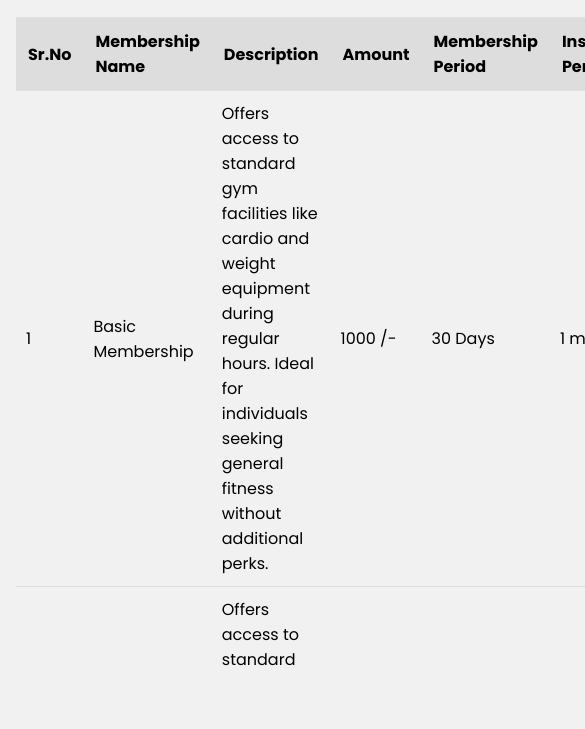
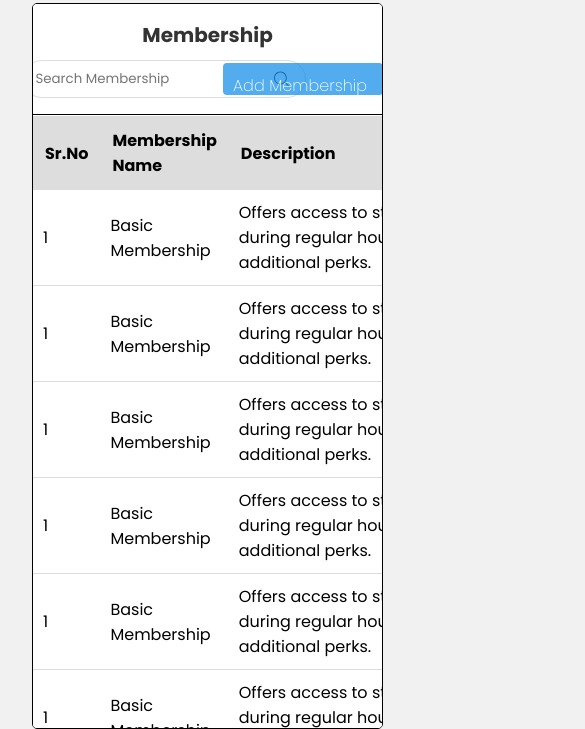
Before and after one commit to Prathmesh483/Fitness_center, a plain HTML site: page pages/memberships.html in a window 390 px wide. Shown: the part 159-888 px from the top of the page, 585 px wide, since content can reach past the window. Before the commit the page ends 844 px from the top, so only its background shows below. Drawn offline with Linux system fonts and the light colour scheme; a web font is replaced by a local one.

Commit message:
Added responsiveness & made some changes

```diff
--- a/components/header.html
+++ b/components/header.html
@@ -9,7 +9,7 @@
 <body>
 
     <div class="container">
-        <h2>Welcome Admin!</h2>
+        <h2 id="admin">Welcome Admin!</h2>
         <div class="right">
             <img src="/assets/svg/notification.svg" alt="">
             <img src="/assets/svg/setting.svg" alt="">
--- a/css/All_classes.css
+++ b/css/All_classes.css
@@ -149,3 +149,63 @@ table tbody .delete {
 .centre{
     text-align: center;
 }
+
+@media screen and (max-width: 480px){
+    .dashboard {
+            margin-top: -10px;
+            width: 100vw;
+            height: auto;
+            margin-bottom: 1rem;
+            margin-left: -10px;
+        }
+
+        /* .container {
+            width: 100vw;
+        } */
+
+        .main {
+            width: 100%;
+        }
+
+        header {
+            flex-direction: column;
+            gap: 10px;
+        }
+
+        .search-add {
+            justify-content: unset;
+        }
+
+        .search-add span {
+            width: 3rem;
+            display: flex;
+            margin-left: 50px;
+        }
+
+        .search-add button {
+            width: 10rem;
+            height: 2rem;
+            font-size: medium;
+            font-weight: 200;
+            /* padding-right: 2rem; */
+            padding: 10px 10px 15px 5px;
+            margin-left: 120px;
+        }
+
+        .plus {
+            display: none;
+        }
+
+        .content {
+            width: 90vw;
+            overflow: auto;
+            margin-top: 0.5rem;
+        }
+
+        .search-icon {
+            margin-left: -2rem;
+        }
+        .description{
+            min-width: 20rem;
+        }
+}
--- a/css/dashboard.css
+++ b/css/dashboard.css
@@ -186,6 +186,10 @@ tbody tr:hover {
 }
 
 @media screen and (max-width: 480px){
+    .main{
+        height: auto;
+        width: 70VW;
+    }
     .images{
         width: 100vw;
         height: 20vh;
@@ -215,17 +219,24 @@ tbody tr:hover {
         word-spacing: 0px;
     }
     .info{
-        width: 100%;
+        /* background-color: lightblue; */
+        padding-left: 0rem;
+        margin: ;
+        height: 100vh;
+        width: 100vw;
         flex-direction: column;
+        margin-top: 0px;
 
     }
     .table-container{
-        width: 90vw;
+        width: 85vw;
         overflow-x: auto;
+        padding: 1rem;
     }
     .table{
         width: 100%;
-
+        padding: 0;
+        margin: 0;
     }
     .chart{
         width: 90vw;
--- a/css/header.css
+++ b/css/header.css
@@ -27,13 +27,19 @@
 }
 
 @media screen and (max-width: 480px){
+
     .container{
         width: 100vw;
-        /* flex-direction: column; */
+        display: flex;
+        flex-direction: column;
     }
     .right{
-        gap: 10px;
-        margin-right: 7%;
+        justify-content: space-around;
+        gap: 20px;
+        margin-left: -7%;
+    }
+    #admin{
+        margin-left: -11rem;
     }
     #sidebar{
         display: none;
--- a/css/memberships.css
+++ b/css/memberships.css
@@ -9,9 +9,13 @@
 }
 
 .content {
-    padding: 1rem;
+    /* padding: 1rem; */
+    margin-left: 2rem;
     height: 86vh;
     overflow: auto;
+    background-color: white;
+    border: 0.5px solid black;
+    border-radius: 5px;
 }
 
 header {
@@ -20,6 +24,8 @@ header {
     align-items: center;
     margin-bottom: 20px;
     position: sticky;
+    padding:  1rem;
+    border-bottom: 0.5px solid black;
 }
 
 header h1 {
@@ -65,7 +71,8 @@ button a img {
 table {
     width: 100%;
     border-collapse: collapse;
-
+    margin-top: -1.2rem;
+    padding: 2rem;
 }
 
 table thead {
@@ -135,3 +142,73 @@ table tbody .delete {
     top: 10px;
     vertical-align: middle;
 }
+
+@media screen and (max-width: 480px){
+      .dashboard {
+            margin-top: 1rem;
+            width: 85vw;
+            height: auto;
+            margin-bottom: 1rem;
+        }
+
+        .container {
+            width: 100vw;
+        }
+
+        .main {
+            width: 100%;
+        }
+
+        .dashboard {
+            width: 100vw;
+        }
+
+        header {
+            flex-direction: column;
+            gap: 10px;
+        }
+
+        .search-add {
+            justify-content: unset;
+        }
+
+        .search-add span {
+            width: 3rem;
+            display: flex;
+            margin-left: -10px;
+        }
+
+        .search-add button {
+            width: 10rem;
+            height: 2rem;
+            font-size: medium;
+            font-weight: 200;
+            /* padding-right: 2rem; */
+            padding: 10px 10px 15px 5px;
+            margin-left: 120px;
+        }
+
+        .plus {
+            display: none;
+        }
+
+        .content {
+            width: 90vw;
+            overflow-y: auto;
+            margin-top: 1.2rem;
+        }
+
+        .search-icon {
+            margin-left: -2rem;
+        }
+        table{
+            width: 100%;
+            text-align: center;
+        }
+        .table tbody td{
+            height: 2rem;
+        }
+        .description{
+            min-width: 40rem;
+        }
+}
--- a/css/sidebar.css
+++ b/css/sidebar.css
@@ -137,3 +137,8 @@ body{
     color: #FF9750;
     /* Change text color */
 }
+
+@media screen and (max-width: 480px){
+
+
+}
--- a/css/trainers.css
+++ b/css/trainers.css
@@ -8,9 +8,13 @@
     max-height: 100vh;
 }
 .content{
-    padding: 1rem;
+    /* padding: 1rem; */
     height: 86vh;
-    overflow: auto;
+    /* overflow: auto; */
+    border: 0.5px solid #6E6E6E;
+    border-radius: 5px;
+    margin-left: 1rem;
+    background-color: white;
 }
 
 header {
@@ -19,6 +23,8 @@ header {
     align-items: center;
     margin-bottom: 20px;
     position: sticky;
+    border-bottom: 0.5px solid #6E6E6E;
+    padding: 1rem;
 }
 
 header h1 {
@@ -60,11 +66,17 @@ button a img{
     vertical-align: middle;
     padding-left: 0.5rem;
 }
-
+.table{
+    height: 100px;
+    overflow: auto;
+    background-color: #0056b3;
+}
 table {
     width: 100%;
     border-collapse: collapse;
-
+    margin-top: -1.2rem;
+    padding: 0px 40px;
+    overflow: auto;
 }
 
 table thead {
@@ -75,11 +87,6 @@ table thead {
 table thead th {
     padding: 12px;
     text-align: left;
-}
-
- .table{
-    height: 50vh;
-    overflow: auto;
 }
 
 table tbody tr {
@@ -134,3 +141,47 @@ table tbody .delete {
     top: 10px;
     vertical-align: middle;
 }
+
+@media screen and (max-width: 480px) {
+    .container{
+        width: 100vw ;
+    }
+    .main{
+        width: 100%;
+    }
+    .dashboard{
+        width: 100vw;
+    }
+    header{
+        flex-direction: column;
+        gap: 10px;
+    }
+    .search-add{
+        justify-content: unset;
+    }
+    .search-add span{
+        width: 3rem;
+        display: flex;
+        margin-left: 20px;
+    }
+    .search-add button{
+        width: 10rem;
+        height: 2rem;
+        font-size: medium;
+        font-weight: 200;
+        /* padding-right: 2rem; */
+        padding: 10px 10px 15px 5px;
+        margin-left: 100px;
+    }
+    .plus{
+        display: none;
+    }
+    .content{
+        width: 90vw;
+        overflow: auto;
+        margin-top: 1.2rem;
+    }
+    .search-icon{
+        margin-left: -2rem;
+    }
+}
--- a/css/view_details.css
+++ b/css/view_details.css
@@ -13,7 +13,7 @@
 .dashboard {
     width: 76.5vw;
     height: 80vh;
-    background-color: #FBFBFB;
+    background-color: white;
     margin: 2rem;
     margin-top: 1%;
     border: 2px solid #6E6E6E;
@@ -41,9 +41,9 @@
 
 input{
     width: 90%;
-        height: 1rem;
-        padding: 10px;
-        border: 1px solid #A3A3A3;
+    height: 1rem;
+    padding: 10px;
+    border: 1px solid #A3A3A3;
 }
 
 .profile{
@@ -84,3 +84,26 @@ input{
     gap: 3rem;
     padding: 2rem;
 }
+
+/* Responsive Design */
+@media screen and (max-width: 480px) {
+    .dashboard{
+        margin-top: 1rem;
+        width: 85vw;
+        height: auto;
+        margin-bottom: 1rem;
+    }
+    .profile{
+        flex-direction: column;
+    }
+    .photo, .info{
+        width: 75vw;
+        margin-left: -2rem;
+    }
+    .heading{
+        width: 50vw;
+    }
+    .title{
+        gap: 1rem;
+    }
+}
--- a/pages/memberships.html
+++ b/pages/memberships.html
@@ -19,7 +19,7 @@
                             <span>
                                 <input type="text" placeholder="Search Membership"><img src="/assets/svg/search.svg" alt="" class="search-icon">
                             </span>
-                            <button><a href="/pages/Add_membership.html">Add Membership <img src="/assets/svg/plus_white.svg" alt=""></a></button>
+                            <button><a href="/pages/Add_membership.html">Add Membership <img src="/assets/svg/plus_white.svg" alt="" class="plus"></a></button>
                         </div>
                     </header>
                     <table>
@@ -27,11 +27,11 @@
                             <tr>
                                 <th>Sr.No</th>
                                 <th>Membership Name</th>
-                                <th style="width: 20rem;">Description</th>
+                                <th style="width: 30rem;" class="description">Description</th>
                                 <th>Amount</th>
-                                <th>Membership Period</th>
-                                <th>Installment Period</th>
-                                <th>Action</th>
+                                <th style="width: 1rem;">Membership Period</th>
+                                <th style="width: 1rem;">Installment Period</th>
+                                <th style="width: 1rem;">Action</th>
                             </tr>
                         </thead>
                         <tbody>
@@ -39,7 +39,7 @@
                             <tr>
                                 <td>1</td>
                                 <td>Basic Membership</td>
-                                <td>Offers access to standard gym facilities like cardio and weight equipment during regular hours. Ideal for individuals seeking general fitness without additional perks.</td>
+                                <td class="description">Offers access to standard gym facilities like cardio and weight equipment during regular hours. Ideal for individuals seeking general fitness without additional perks.</td>
                                 <td>1000 /-</td>
                                 <td>30 Days</td>
                                 <td>1 month</a></td>
```
Also changed, not shown: pages/All_classes.html (+1 -1 lines), pages/View_details.html (+2 -2 lines), pages/trainers.html (+1 -1 lines), js/sidebar.js (line endings or trailing spaces).
